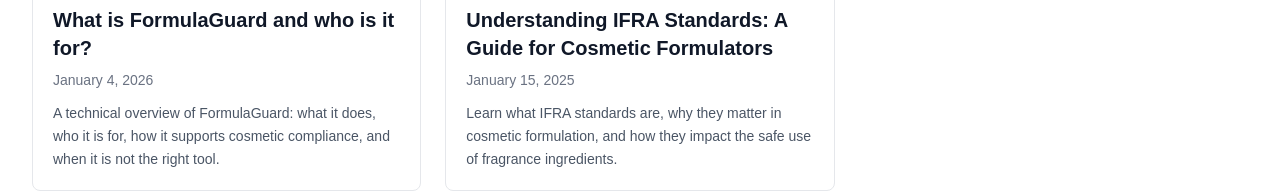
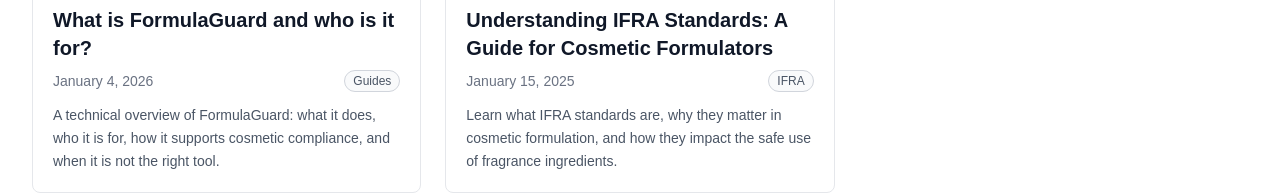
Before and after one commit to dplasc/formula-guard, a Next.js app: page /blog in a window 1280 px wide. Shown: the part 1072-1267 px from the top of the page. Built offline with nearby package versions, Linux system fonts and the light colour scheme; no server answers; the database is empty.

Commit message:
Show category badge on blog cards

```diff
--- a/app/blog/BlogList.tsx
+++ b/app/blog/BlogList.tsx
@@ -87,9 +87,10 @@
                 <h2 className="text-xl font-bold text-gray-900 group-hover:text-teal-600 transition-colors mb-2 line-clamp-2">
                   {post.title}
                 </h2>
+                <div className="flex items-center justify-between mb-3">
                   <time
                     dateTime={post.date}
-                  className="text-sm text-gray-500 block mb-3"
+                    className="text-sm text-gray-500"
                   >
                     {new Date(post.date).toLocaleDateString('en-US', {
                       year: 'numeric',
@@ -97,6 +98,12 @@
                       day: 'numeric',
                     })}
                   </time>
+                  {post.category && (
+                    <span className="text-xs px-2 py-0.5 rounded-full border border-gray-300 text-gray-600 bg-gray-50">
+                      {post.category}
+                    </span>
+                  )}
+                </div>
                 {post.description && (
                   <p className="text-gray-600 text-sm leading-relaxed line-clamp-3">
                     {post.description}
```
Lines whose indentation alone changed are shown as unchanged.
